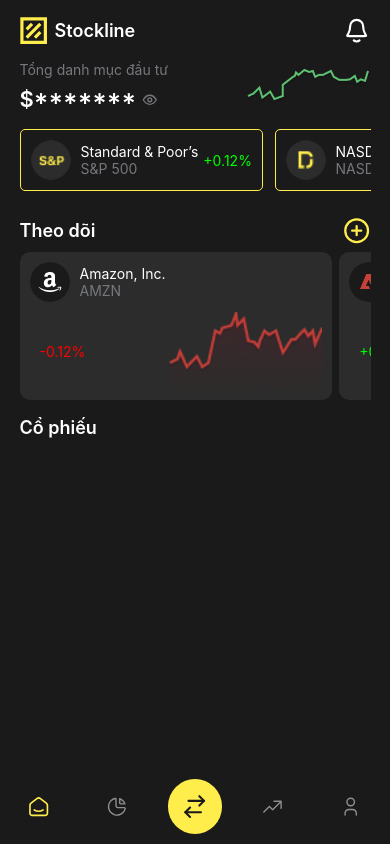
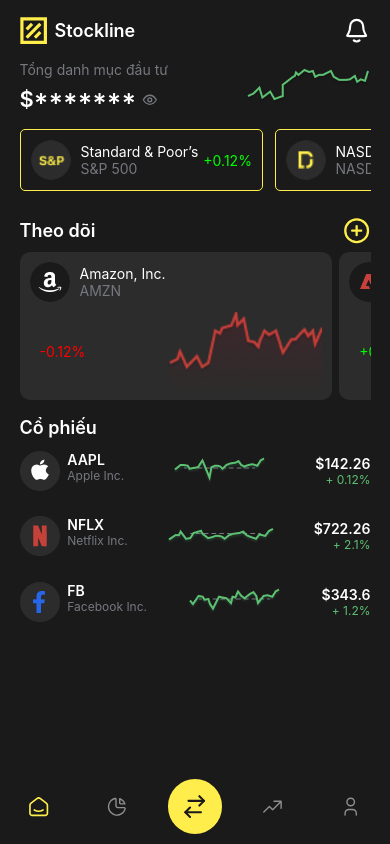
Before and after one commit to TalJa1/StockingApp, a React Native app: screen /Home in a window 390 px wide. Built offline with nearby package versions, Linux system fonts and the light colour scheme.

Commit message:
Refactor Home component, add StockHomeData3 rendering

```diff
--- a/views/bottomNavigator/Home.tsx
+++ b/views/bottomNavigator/Home.tsx
@@ -16,7 +16,11 @@
   StockHomeData1Interface,
   StockHomeData2Interface,
 } from '../../services/typeProps';
-import {stockHomeData1, stockHomeData2} from '../../services/renderData';
+import {
+  stockHomeData1,
+  stockHomeData2,
+  StockHomeData3,
+} from '../../services/renderData';
 
 const Home = () => {
   useStatusBar('#1A1A1A');
@@ -57,6 +61,28 @@
   return (
     <View style={styles.stockViewContainer}>
       <Text style={styles.followHeaderTxT}>Cổ phiếu</Text>
+      <View>
+        {StockHomeData3.map((item, index) => {
+          return (
+            <View style={styles.stock3Container} key={index}>
+              <View style={{flexDirection: 'row', columnGap: vw(2)}}>
+                <Image source={item.logo} />
+                <View>
+                  <Text style={styles.stock3Title}>{item.shortName}</Text>
+                  <Text style={styles.stock3Sub}>{item.name}</Text>
+                </View>
+              </View>
+              <Image source={item.chart} />
+              <View style={{alignItems: 'flex-end'}}>
+                <Text style={styles.stock3Title}>${item.amount}</Text>
+                <Text style={{color: '#5DC172', fontSize: 12}}>
+                  + {item.value}%
+                </Text>
+              </View>
+            </View>
+          );
+        })}
+      </View>
     </View>
   );
 };
@@ -198,7 +224,7 @@
 
 const styles = StyleSheet.create({
   container: container,
-  scrollContainer: {flex: 1, paddingHorizontal: vw(5)},
+  scrollContainer: {flexGrow: 1, paddingHorizontal: vw(5)},
   headerContainer: {
     paddingVertical: vh(2),
     flexDirection: 'row',
@@ -306,4 +332,21 @@
   stockViewContainer: {
     paddingVertical: vh(2),
   },
+  stock3Container: {
+    width: '100%',
+    paddingVertical: vh(1.5),
+    flexDirection: 'row',
+    justifyContent: 'space-between',
+    alignItems: 'center',
+  },
+  stock3Title: {
+    color: '#FFFFFF',
+    fontSize: 14,
+    fontWeight: '600',
+  },
+  stock3Sub: {
+    color: '#76787E',
+    fontSize: 12,
+    fontWeight: '400',
+  },
 });
```
Also changed, not shown: assets/home/chart3.png.
